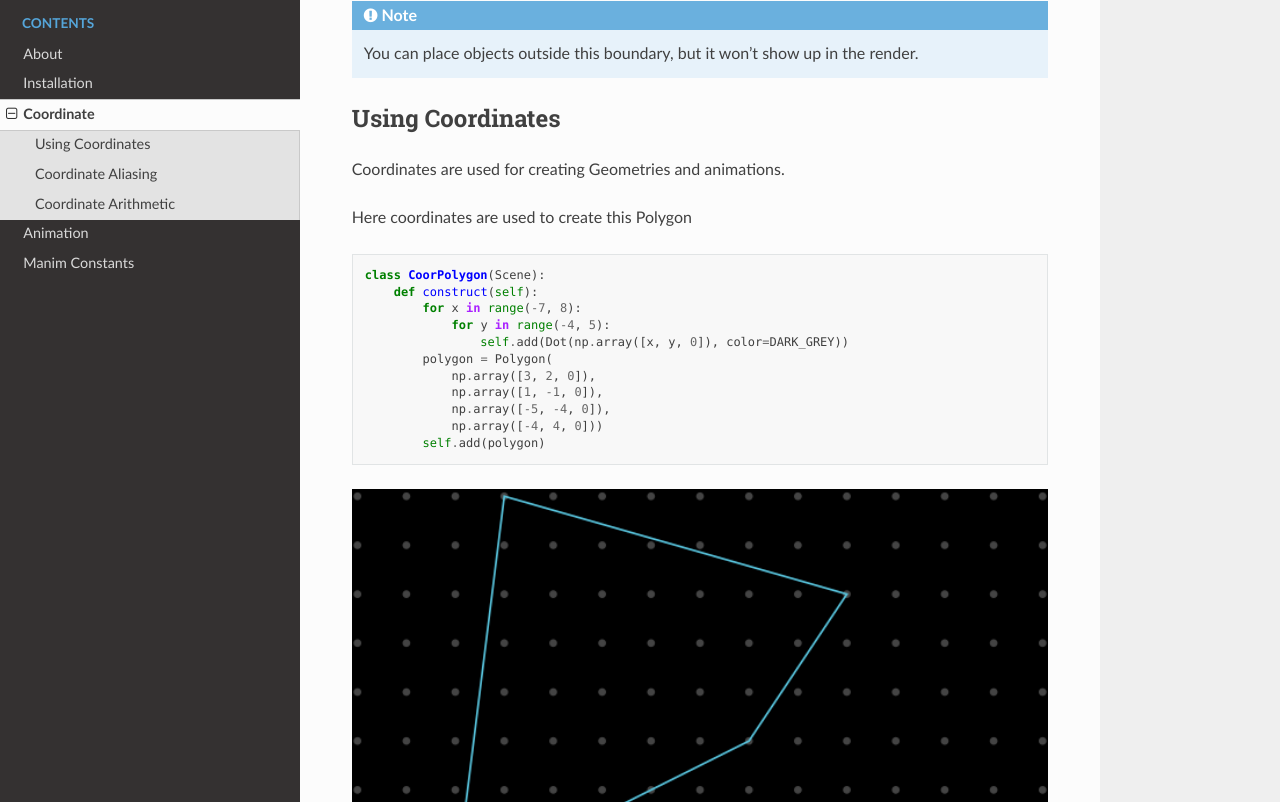
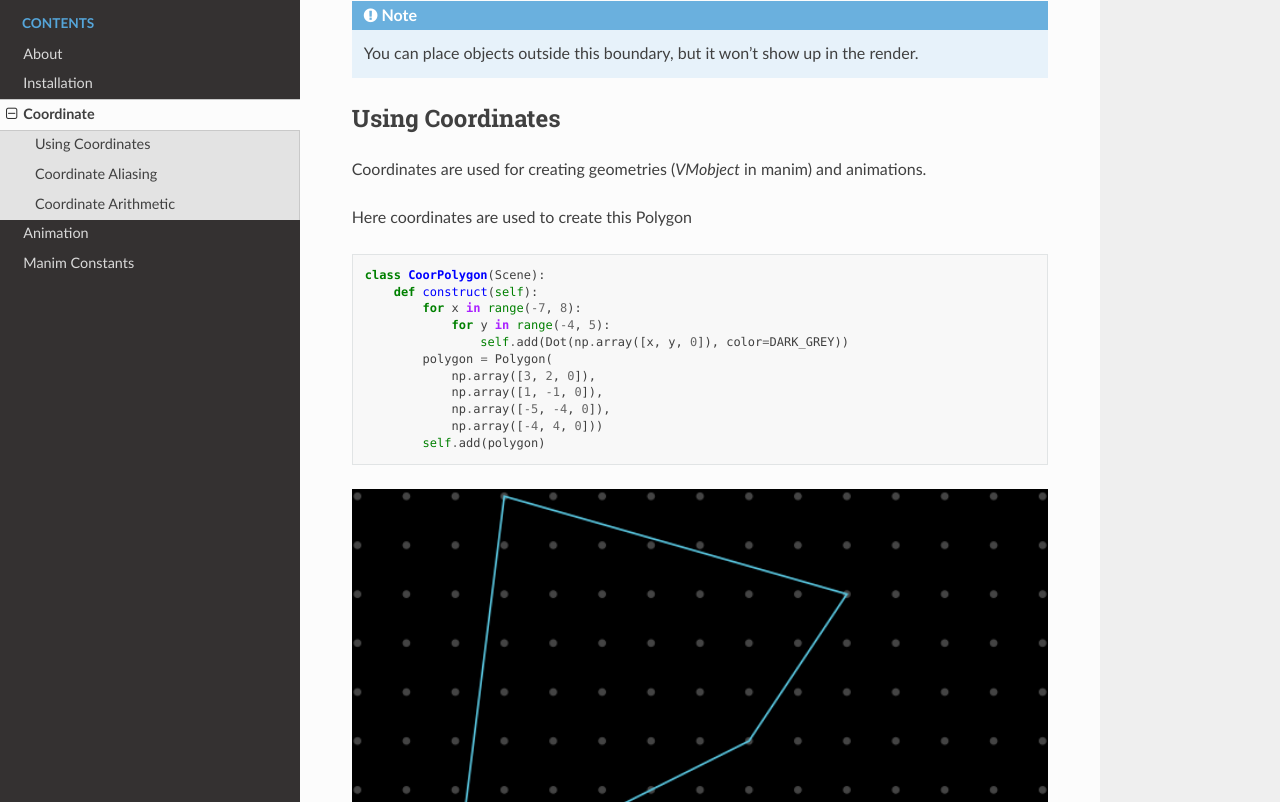
Before and after one commit to 3b1b/manim, a Sphinx documentation site: the page built from docs/source/coordinate.rst, in a window 1280 px wide and 900 px high, scrolled down 834 px, cut to the strip 98-900 px from the top of the window. Built offline with Sphinx 7.4.7 and the Read the Docs theme 2.0.0, drawn with Linux system fonts in a browser that asks for light colours; pages that are not in the unit, such as notebooks, are missing from menus.

Commit message:
Mention VMobject for geometry

```diff
--- a/docs/source/coordinate.rst
+++ b/docs/source/coordinate.rst
@@ -34,7 +34,7 @@ array in the form of [x, y, z]. For 2D animations only the x and y axes are used
 Using Coordinates
 -----------------
 
-Coordinates are used for creating Geometries and animations.
+Coordinates are used for creating geometries (`VMobject` in manim) and animations.
 
 Here coordinates are used to create this Polygon
 
```
